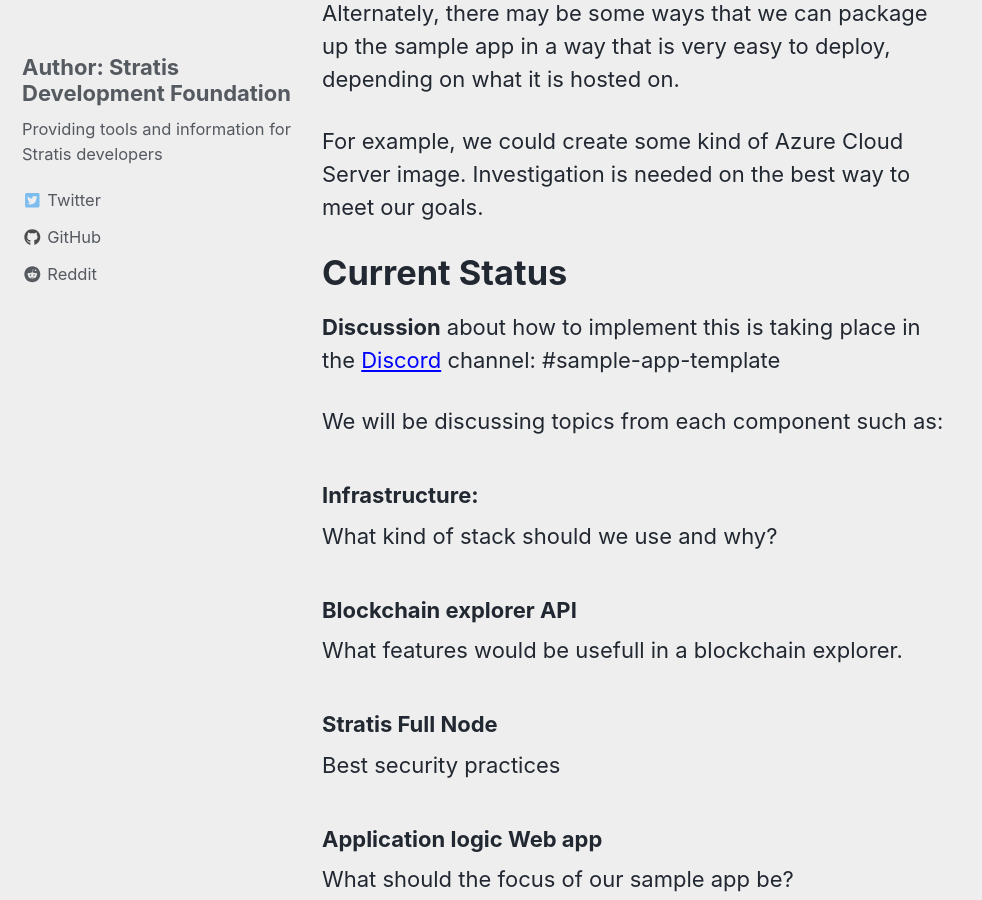
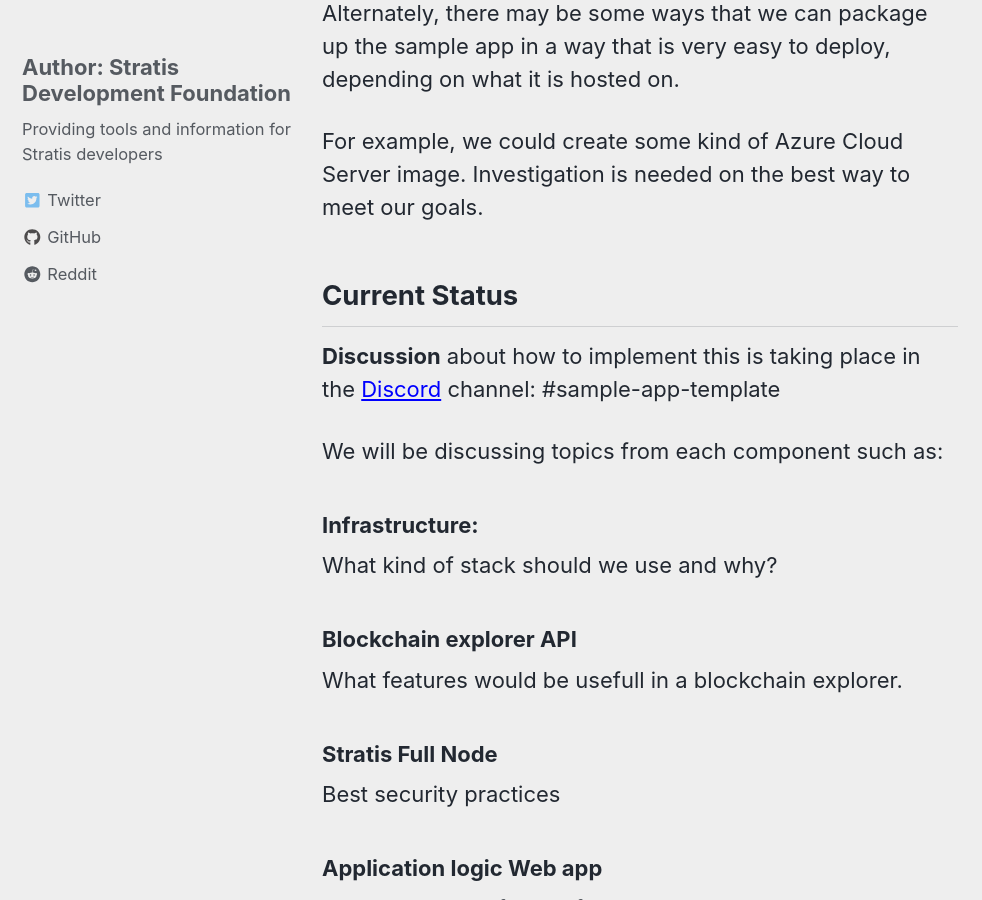
Before and after one commit to StratisDevelopmentFoundation/StratisDevelopmentFoundation.github.io, a Jekyll site: the page built from _pages/projects/End2EndBCappTemplate.md, in a window 1280 px wide and 900 px high, scrolled down 3866 px. Shown: the whole window, without its empty margins (0-982 px from the left). Built offline with Jekyll 4.4.1, drawn with Linux system fonts in a browser that asks for light colours; nearby versions of some CDN libraries.

Commit message:
curent sttus line

```diff
--- a/_pages/projects/End2EndBCappTemplate.md
+++ b/_pages/projects/End2EndBCappTemplate.md
@@ -78,8 +78,7 @@ Alternately, there may be some ways that we can package up the sample app in a w
 
 For example, we could create some kind of Azure Cloud Server image. Investigation is needed on the best way to meet our goals.
 
-Current Status
-==
+## Current Status
 
 **Discussion** about how to implement this is taking place in the [Discord](/discord/) channel: #sample-app-template
 
```
